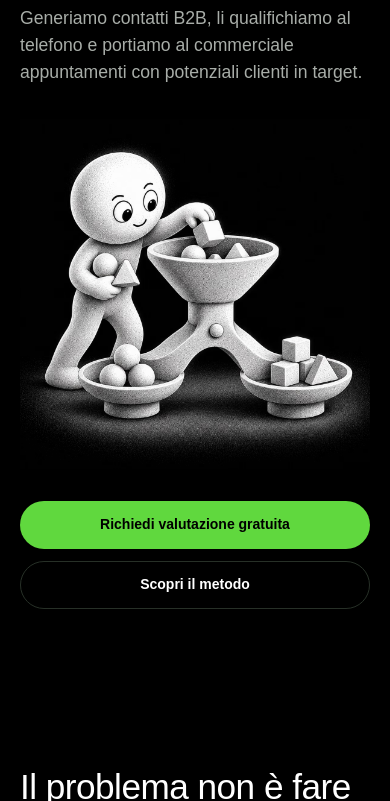
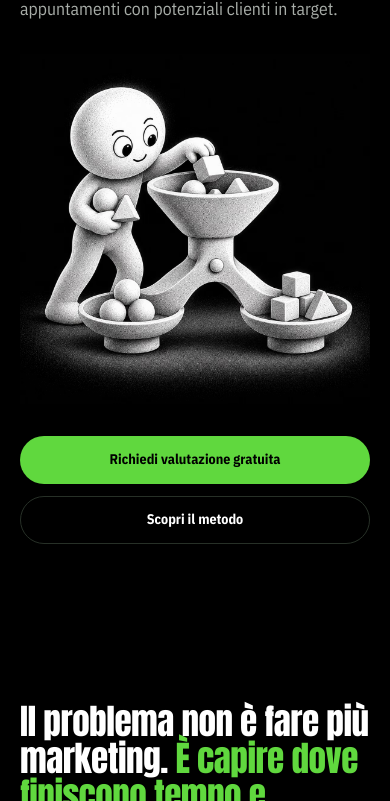
Before and after one commit to emsad/metrics-landing-demo, a website: page index.html in a window 390 px wide. Shown: the part 500-1301 px from the top of the page. Drawn offline with Linux system fonts and the light colour scheme.

Commit message:
Self-host project fonts for mobile browsers

```diff
--- a/index.html
+++ b/index.html
@@ -9,8 +9,8 @@
     <link rel="icon" type="image/png" sizes="512x512" href="./assets/favicon-512.png?v=20260910-5" />
     <link rel="apple-touch-icon" sizes="180x180" href="./assets/apple-touch-icon.png?v=20260910-5" />
     <meta name="theme-color" content="#000000" />
-    <link rel="stylesheet" href="./styles.css?v=20260911-7" />
-    <script src="./asset-fallback.js?v=20260911-7" defer></script>
+    <link rel="stylesheet" href="./styles.css?v=20260911-8" />
+    <script src="./asset-fallback.js?v=20260911-8" defer></script>
   </head>
   <body class="metrics-classic">
     <header class="site-header theme-negative header-on-negative">
--- a/styles.css
+++ b/styles.css
@@ -1,3 +1,40 @@
+/* Self-hosted webfonts keep the typography identical on Safari/iPhone and on desktop. */
+@font-face {
+  font-display: swap;
+  font-family: "Anton";
+  font-style: normal;
+  font-weight: 400;
+  src: url("./assets/fonts/anton-latin.woff2") format("woff2");
+}
+@font-face {
+  font-display: swap;
+  font-family: "IBM Plex Sans Condensed";
+  font-style: normal;
+  font-weight: 400;
+  src: url("./assets/fonts/ibm-plex-sans-condensed-400-latin.woff2") format("woff2");
+}
+@font-face {
+  font-display: swap;
+  font-family: "IBM Plex Sans Condensed";
+  font-style: normal;
+  font-weight: 500;
+  src: url("./assets/fonts/ibm-plex-sans-condensed-500-latin.woff2") format("woff2");
+}
+@font-face {
+  font-display: swap;
+  font-family: "IBM Plex Sans Condensed";
+  font-style: normal;
+  font-weight: 600;
+  src: url("./assets/fonts/ibm-plex-sans-condensed-600-latin.woff2") format("woff2");
+}
+@font-face {
+  font-display: swap;
+  font-family: "IBM Plex Sans Condensed";
+  font-style: normal;
+  font-weight: 700;
+  src: url("./assets/fonts/ibm-plex-sans-condensed-700-latin.woff2") format("woff2");
+}
+
 /*
   Metrics wireframe - global design controls.
   Change only the values in :root to restyle every shared component.
```
Also changed, not shown: assets/fonts/anton-latin.woff2 (added), assets/fonts/ibm-plex-sans-condensed-400-latin.woff2 (added), assets/fonts/ibm-plex-sans-condensed-500-latin.woff2 (added), assets/fonts/ibm-plex-sans-condensed-600-latin.woff2 (added), assets/fonts/ibm-plex-sans-condensed-700-latin.woff2 (added).
